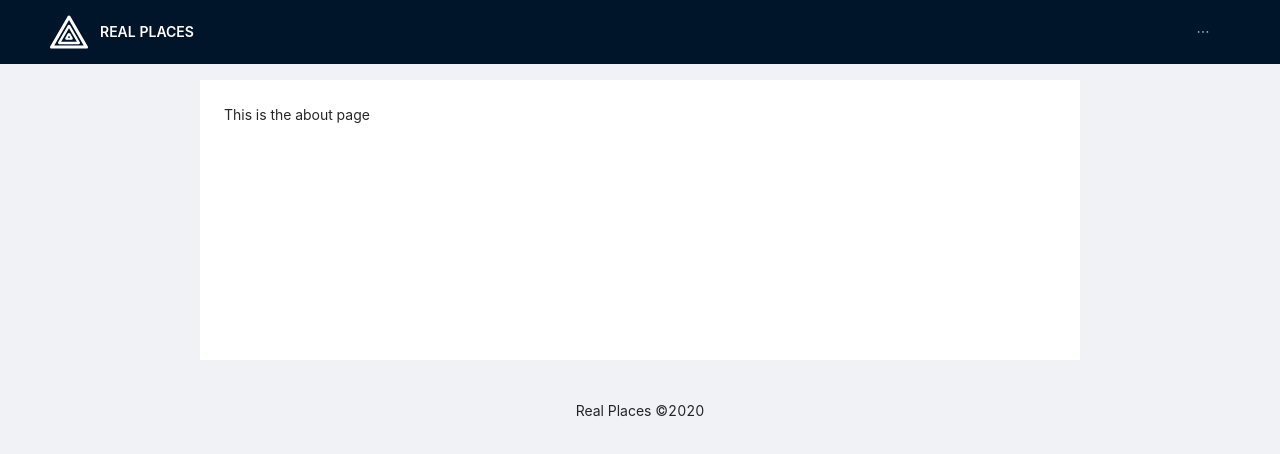
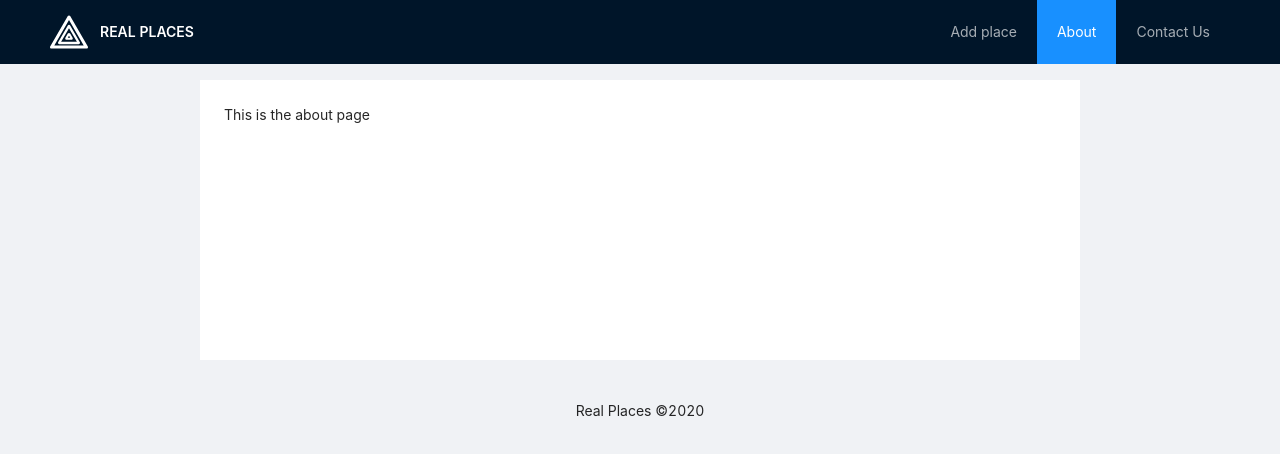
Before and after one commit to sonufrienko/experiment-nextjs, a Next.js app: page /about in a window 1280 px wide. Shown: the top 454 px of the page. Built offline with nearby package versions, Linux system fonts and the light colour scheme.

Commit message:
Highlight menu items

```diff
--- a/components/Header.tsx
+++ b/components/Header.tsx
@@ -1,8 +1,27 @@
 import Link from 'next/link';
+import { useRouter } from 'next/router';
 import { Menu, Layout } from 'antd';
 import { HeatMapOutlined } from '@ant-design/icons';
 
-const Header = () => (
+const menuItems = [
+  {
+    url: '/places/new',
+    title: 'Add place',
+  },
+  {
+    url: '/about',
+    title: 'About',
+  },
+  {
+    url: '/contact',
+    title: 'Contact Us',
+  },
+];
+
+const Header = () => {
+  const { route } = useRouter();
+
+  return (
     <Layout.Header>
       <Link href="/">
         <a className="logo">
@@ -10,19 +29,17 @@ const Header = () => (
           Real Places
         </a>
       </Link>
-    <Menu theme="dark" mode="horizontal">
-      <Menu.Item key="about">
-        <Link href="/about">
-          <a>About</a>
+      <Menu theme="dark" mode="horizontal" selectedKeys={[route]}>
+        {menuItems.map((item) => (
+          <Menu.Item key={item.url}>
+            <Link href={item.url}>
+              <a>{item.title}</a>
             </Link>
           </Menu.Item>
-      <Menu.Item key="contact">
-        <Link href="/contact">
-          <a>Contact Us</a>
-        </Link>
-      </Menu.Item>
+        ))}
       </Menu>
     </Layout.Header>
   );
+};
 
 export default Header;
```
Lines whose indentation alone changed are shown as unchanged.
